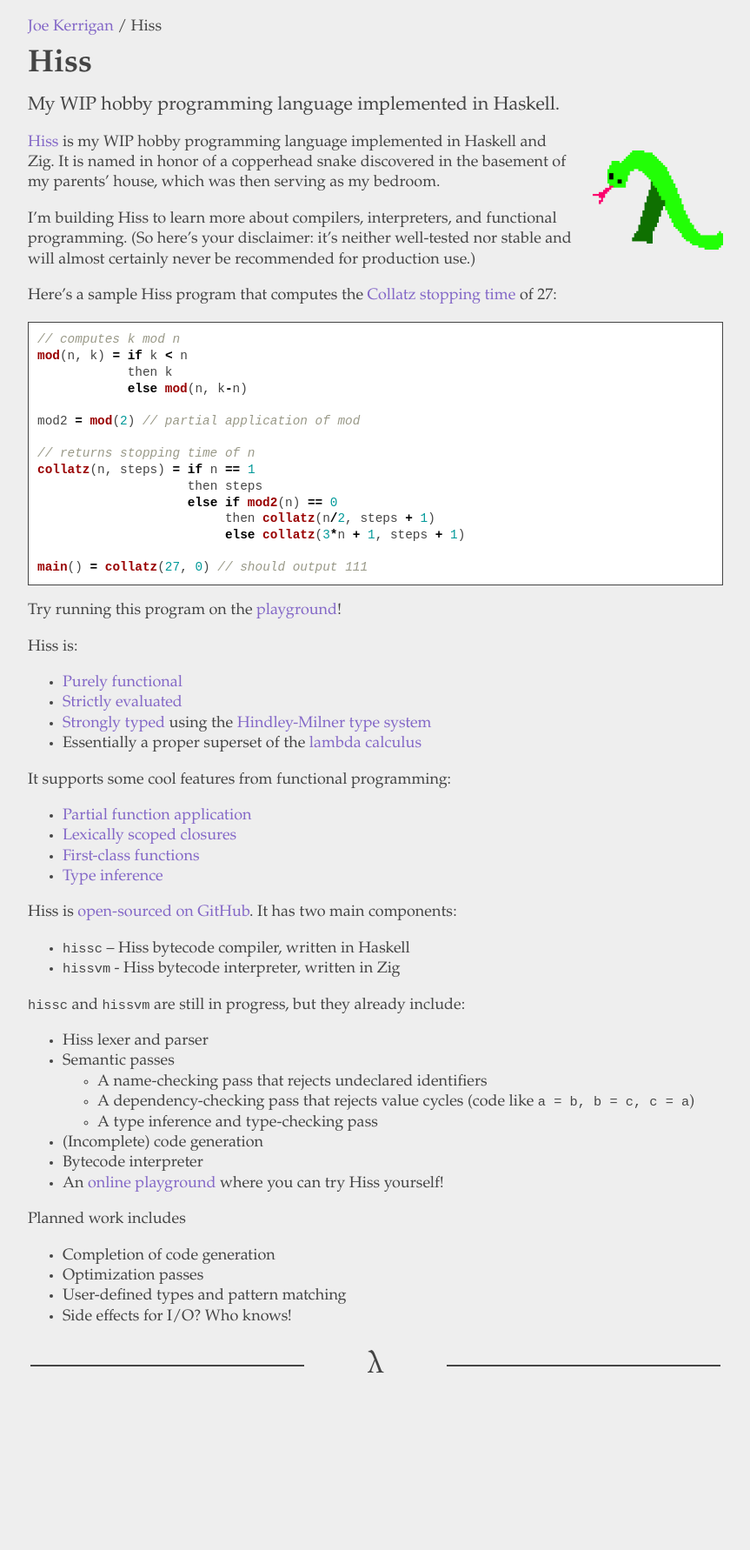
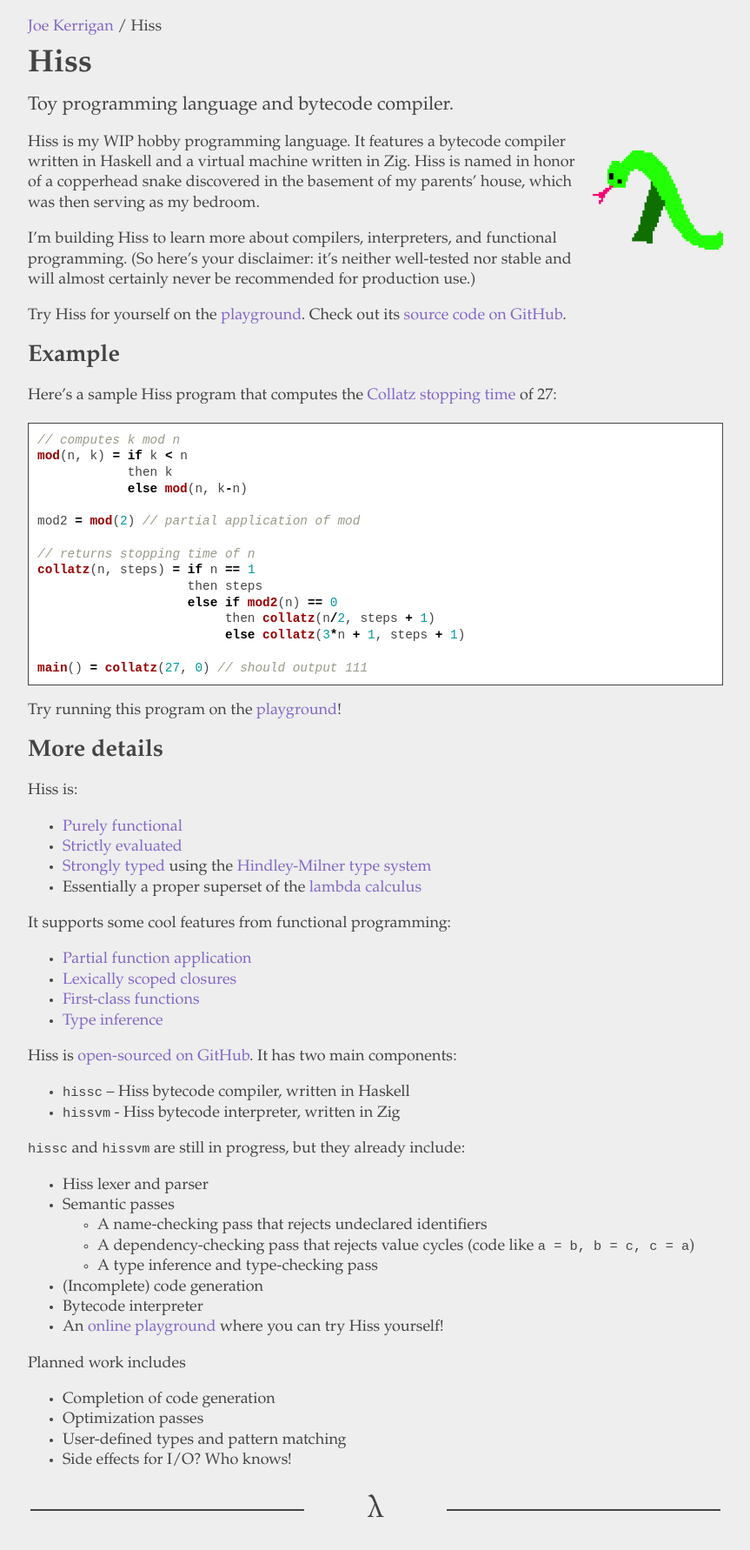
Before and after one commit to joek13/joek13.github.io, a Jekyll site: the page built from hiss/index.md, in a window 1280 px wide. Shown: the whole page at 87% size, without its empty margins (208-1071 px from the left). Built offline with Jekyll 4.4.1, drawn with Linux system fonts in a browser that asks for light colours; before the commit the page ends 1617 px from its top, so only the background shows below that.

Commit message:
update hiss page

````diff
--- a/hiss/index.md
+++ b/hiss/index.md
@@ -1,17 +1,22 @@
 ---
 layout: post
 title: Hiss
-description: My WIP hobby programming language implemented in Haskell.
+description: Toy programming language and bytecode compiler.
 image: /img/hiss.png
 ---
 
 <img class="profile right" alt="Poorly-drawn Hiss logo" src="/img/hiss.png" width="150">
 
-[Hiss](/hiss) is my WIP hobby programming language implemented in Haskell and Zig.
-It is named in honor of a copperhead snake discovered in the basement of my parents' house, which was then serving as my bedroom.
+Hiss is my WIP hobby programming language.
+It features a bytecode compiler written in Haskell and a virtual machine written in Zig.
+Hiss is named in honor of a copperhead snake discovered in the basement of my parents' house, which was then serving as my bedroom.
 
 I'm building Hiss to learn more about compilers, interpreters, and functional programming.
 (So here's your disclaimer: it's neither well-tested nor stable and will almost certainly never be recommended for production use.)
+
+Try Hiss for yourself on the [playground](/hiss/playground). Check out its [source code on GitHub](https://github.com/joek13/hiss).
+
+## Example
 
 Here's a sample Hiss program that computes the [Collatz stopping time](https://en.wikipedia.org/wiki/Collatz_conjecture) of 27:
 
@@ -34,6 +39,8 @@ main() = collatz(27, 0) // should output 111
 ```
 
 Try running this program on the [playground](/hiss/playground)!
+
+## More details
 
 Hiss is:
 - [Purely functional](https://en.wikipedia.org/wiki/Purely_functional_programming)
````
